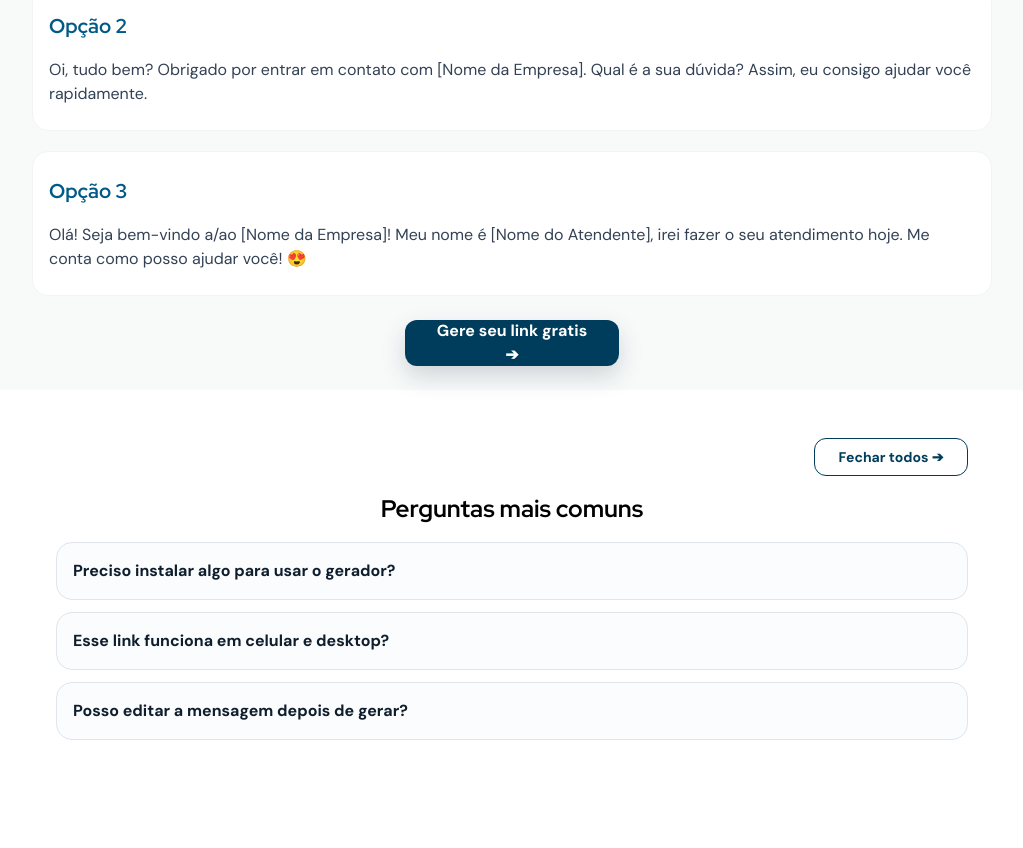
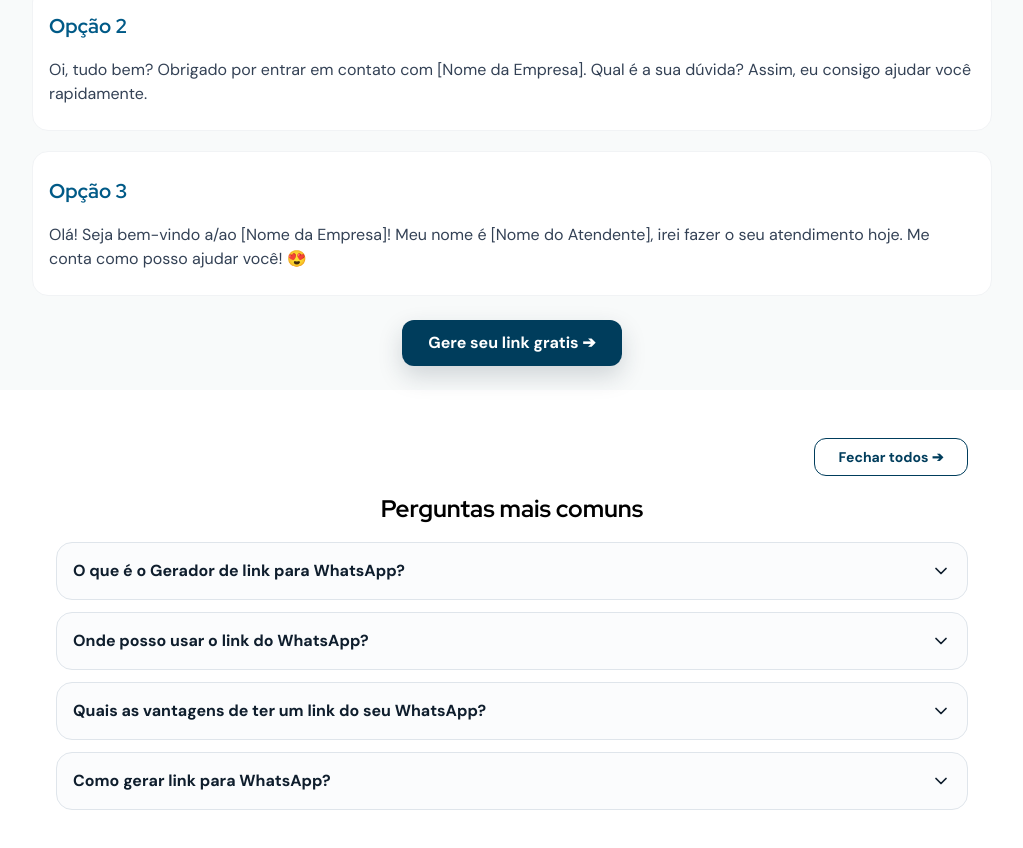
Before and after one commit to marioburali/gerador-links-wpp, a Next.js app: page / in a window 1280 px wide. Shown: the part 3196-4044 px from the top of the page, without its empty margins (128-1151 px from the left). Before the commit the page ends 3992 px from the top, so only its background shows below. Built offline with nearby package versions, Linux system fonts and the light colour scheme.

Commit message:
feat(ui): extract reusable dropdown item for FAQ accordion

```diff
--- a/src/components/form/FAQArea.tsx
+++ b/src/components/form/FAQArea.tsx
@@ -1,47 +1,64 @@
-import React from 'react';
+'use client';
+
+import React, { useState } from 'react';
 import OutlineButton from '../ui/OutlineButton';
+import DropdownItem from '../ui/DropdownItem';
 
 const faqItems = [
   {
-    question: 'Preciso instalar algo para usar o gerador?',
+    question: 'O que é o Gerador de link para WhatsApp?',
     answer:
-      'Nao. Basta preencher o formulario e copiar o link gerado para usar em bio, site, anuncios ou email.',
+      'O plano Light não tem tempo de permanência mínima nem multa por cancelamento. Você pode cancelar quando quiser. Ficaremos tristes, mas você pode cancelar a qualquer momento, com poucos cliques. É só entrar no painel de configurações da sua conta e lá você terá essa opção. O cancelamento da sua conta não acontece de forma automática por falta de uso, por isso, se não quiser mais usar sua conta lembre-se de cancelar para que você não pague se não estiver usando.',
   },
   {
-    question: 'Esse link funciona em celular e desktop?',
+    question: 'Onde posso usar o link do WhatsApp?',
     answer:
-      'Sim. Em dispositivos com WhatsApp instalado ele abre direto no app; no desktop pode abrir no WhatsApp Web.',
+      'O seu link de Whatsapp pode ser usado no link da bio das suas redes sociais, em mensagens de email, chats e qualquer que você possa usar para compartilhar o link direto para o seu WhatsApp.',
   },
   {
-    question: 'Posso editar a mensagem depois de gerar?',
+    question: 'Quais as vantagens de ter um link do seu WhatsApp?',
     answer:
-      'Sim. Ajuste o campo de mensagem e gere novamente para obter um novo link com o texto atualizado.',
+      'O link do WhatsApp permite que você compartilhe o seu contato de WhatsApp de forma prática, com clientes e pessoas interessadas nos seus produtos ou serviços. Dessa forma, você consegue tirar dúvidas, ajudar no processo de compra e estreitar o relacionamento com essas pessoas.',
+  },
+  {
+    question: 'Como gerar link para WhatsApp?',
+    answer:
+      'Para gerar o seu link no WhatsApp usando o gerador, basta acessar a ferramenta, preencher o seu número de WhatsApp e inserir o seu email e o seu cargo. Depois, caso queira, crie uma mensagem que vai facilitar a interação com seus contatos. As informações de email e cargo não aparecem para quem acessar o seu link de WhatsApp, apenas o seu número e mensagem são compartilhados.',
   },
 ];
 
 export default function FAQArea() {
+  const [openIndex, setOpenIndex] = useState<number | null>(null);
+
+  const handleCloseAll = () => {
+    setOpenIndex(null);
+  };
+
+  const toggleItem = (index: number) => {
+    setOpenIndex((current) => (current === index ? null : index));
+  };
+
   return (
     <section className="bg-white p-6">
       <div className="mb-4 flex justify-end">
-        <OutlineButton type="button">Fechar todos ➔</OutlineButton>
+        <OutlineButton type="button" onClick={handleCloseAll}>
+          Fechar todos ➔
+        </OutlineButton>
       </div>
       <h2 className="text-heading-md text-[#000000] text-[24px] left">
         Perguntas mais comuns
       </h2>
 
       <div className="mt-4 space-y-3">
-        {faqItems.map((item) => (
-          <details
+        {faqItems.map((item, index) => (
+          <DropdownItem
             key={item.question}
-            className="rounded-2xl border border-[#DFE5EB] bg-[#FBFCFD] p-4"
+            title={item.question}
+            open={openIndex === index}
+            onToggle={() => toggleItem(index)}
           >
-            <summary className="cursor-pointer list-none font-semibold text-[#0F1E2D]">
-              {item.question}
-            </summary>
-            <p className="mt-2 text-sm leading-6 text-[#445466]">
-              {item.answer}
-            </p>
-          </details>
+            {item.answer}
+          </DropdownItem>
         ))}
       </div>
     </section>
--- a/src/components/ui/Button.tsx
+++ b/src/components/ui/Button.tsx
@@ -17,7 +17,7 @@ const Button = forwardRef<HTMLButtonElement, ButtonProps>(
     ref,
   ) => {
     const base =
-      'inline-flex items-center justify-center gap-2 w-[214px] h-[46px] px-6 py-3 rounded-[12px] font-semibold transition-all duration-200 focus:outline-none focus-visible:ring-2 focus-visible:ring-[#0066CC]/35 focus-visible:ring-offset-2 focus-visible:ring-offset-white';
+      'inline-flex items-center justify-center gap-2 w-[220px] h-[46px] px-6 py-3 rounded-[12px] font-semibold transition-all duration-200 focus:outline-none focus-visible:ring-2 focus-visible:ring-[#0066CC]/35 focus-visible:ring-offset-2 focus-visible:ring-offset-white';
     const variants: Record<string, string> = {
       primary:
         'bg-[#003D5C] text-white shadow-[0_10px_24px_rgba(27,42,59,0.18)] hover:translate-y-[-1px] hover:bg-[#0f1721] disabled:cursor-not-allowed disabled:opacity-60',
--- /dev/null
+++ b/src/components/ui/DropdownItem.tsx
@@ -0,0 +1,48 @@
+import React, { ReactNode } from 'react';
+
+type DropdownItemProps = {
+  title: string;
+  open: boolean;
+  onToggle: () => void;
+  children: ReactNode;
+};
+
+export default function DropdownItem({
+  title,
+  open,
+  onToggle,
+  children,
+}: DropdownItemProps) {
+  return (
+    <details
+      open={open}
+      className="rounded-2xl border border-[#DFE5EB] bg-[#FBFCFD] p-4"
+    >
+      <summary
+        className="flex cursor-pointer list-none items-center justify-between gap-4 font-semibold text-[#0F1E2D]"
+        onClick={(event) => {
+          event.preventDefault();
+          onToggle();
+        }}
+      >
+        <span>{title}</span>
+        <svg
+          aria-hidden="true"
+          viewBox="0 0 20 20"
+          className={`h-5 w-5 shrink-0 transition-transform duration-200 ${open ? 'rotate-180' : 'rotate-0'}`}
+          fill="none"
+          xmlns="http://www.w3.org/2000/svg"
+        >
+          <path
+            d="M5 7.5L10 12.5L15 7.5"
+            stroke="currentColor"
+            strokeWidth="1.75"
+            strokeLinecap="round"
+            strokeLinejoin="round"
+          />
+        </svg>
+      </summary>
+      <div className="mt-2 text-sm leading-6 text-[#445466]">{children}</div>
+    </details>
+  );
+}
```
